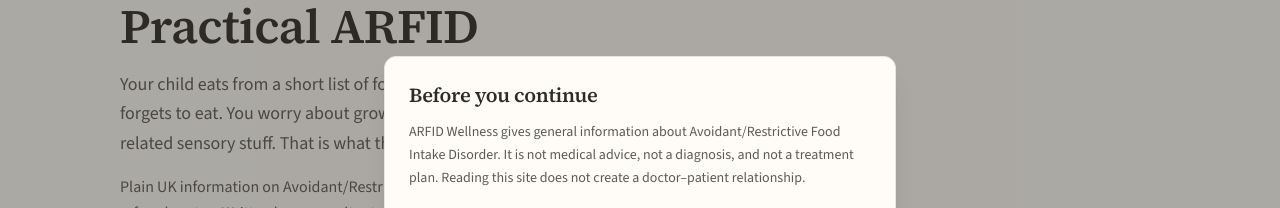
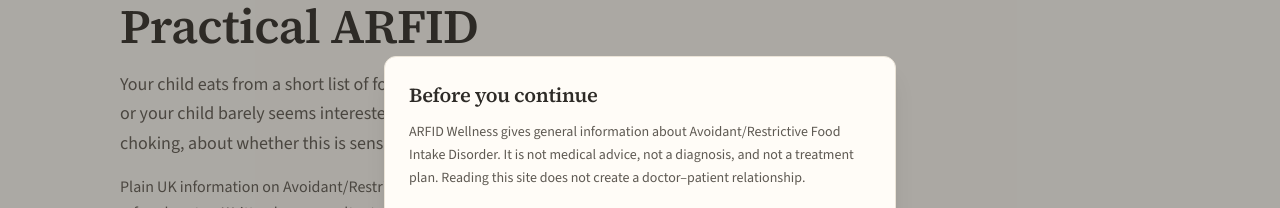
Before and after one commit to tedotedo/afird-new, a Next.js app: page / in a window 1280 px wide. Shown: the part 171-379 px from the top of the page. Built offline with nearby package versions, Linux system fonts and the light colour scheme; no server answers.

Commit message:
Update homepage opening paragraph copy
Replace the home lead with clearer mealtime/interest framing and sensory-and-autism-related wording; structure unchanged.

```diff
--- a/src/app/page.tsx
+++ b/src/app/page.tsx
@@ -41,9 +41,7 @@
           <p className="text-sm font-medium uppercase tracking-[0.14em] text-ink-faint">For parents and carers</p>
           <h1 className="mt-3 max-w-2xl font-display text-4xl text-ink sm:text-5xl">Practical ARFID</h1>
           <p className="mt-5 max-w-2xl text-lg leading-relaxed text-ink-muted">
-            Your child eats from a short list of foods. Mealtimes are a battle — or your child simply
-            forgets to eat. You worry about growth, about choking, about whether this is
-            autism-related sensory stuff. That is what this site is for.
+            Your child eats from a short list of foods. Mealtimes mean dread, tears, or long stand-offs, or your child barely seems interested in food at all. You worry about growth, about choking, about whether this is sensory and autism-related. That is what this site is for.
           </p>
           <p className="mt-4 max-w-2xl leading-relaxed text-ink-muted">
             Plain UK information on Avoidant/Restrictive Food Intake Disorder — UK products, UK
```
